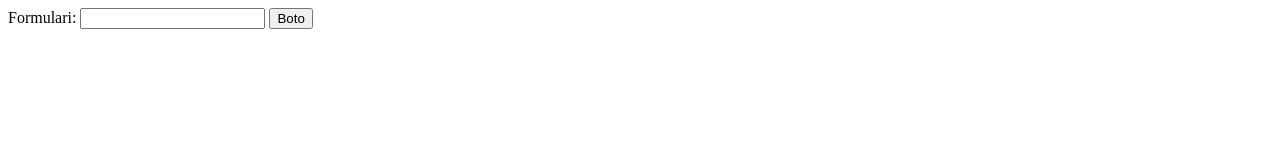
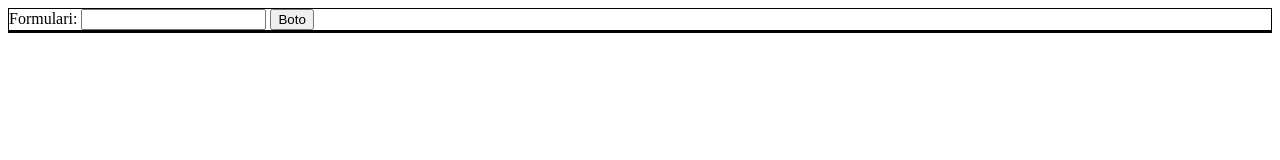
Before and after one commit to dcamposm/GeneradorFormulari, a website: page public_html/index.html in a window 1280 px wide. Drawn offline with Linux system fonts and the light colour scheme.

Commit message:
Albert - Fent el div del formulari

```diff
--- /dev/null
+++ b/public_html/css/estils.css
@@ -0,0 +1,3 @@
+div {
+    border: 1px solid black;
+}
--- a/public_html/index.html
+++ b/public_html/index.html
@@ -3,6 +3,7 @@
         <title>TODO supply a title</title>
         <meta charset="UTF-8">
         <meta name="viewport" content="width=device-width, initial-scale=1.0">
+        <link href="css/estils.css" type="text/css" rel="stylesheet">
     </head>
     <body>
         <div id="insert">
```
